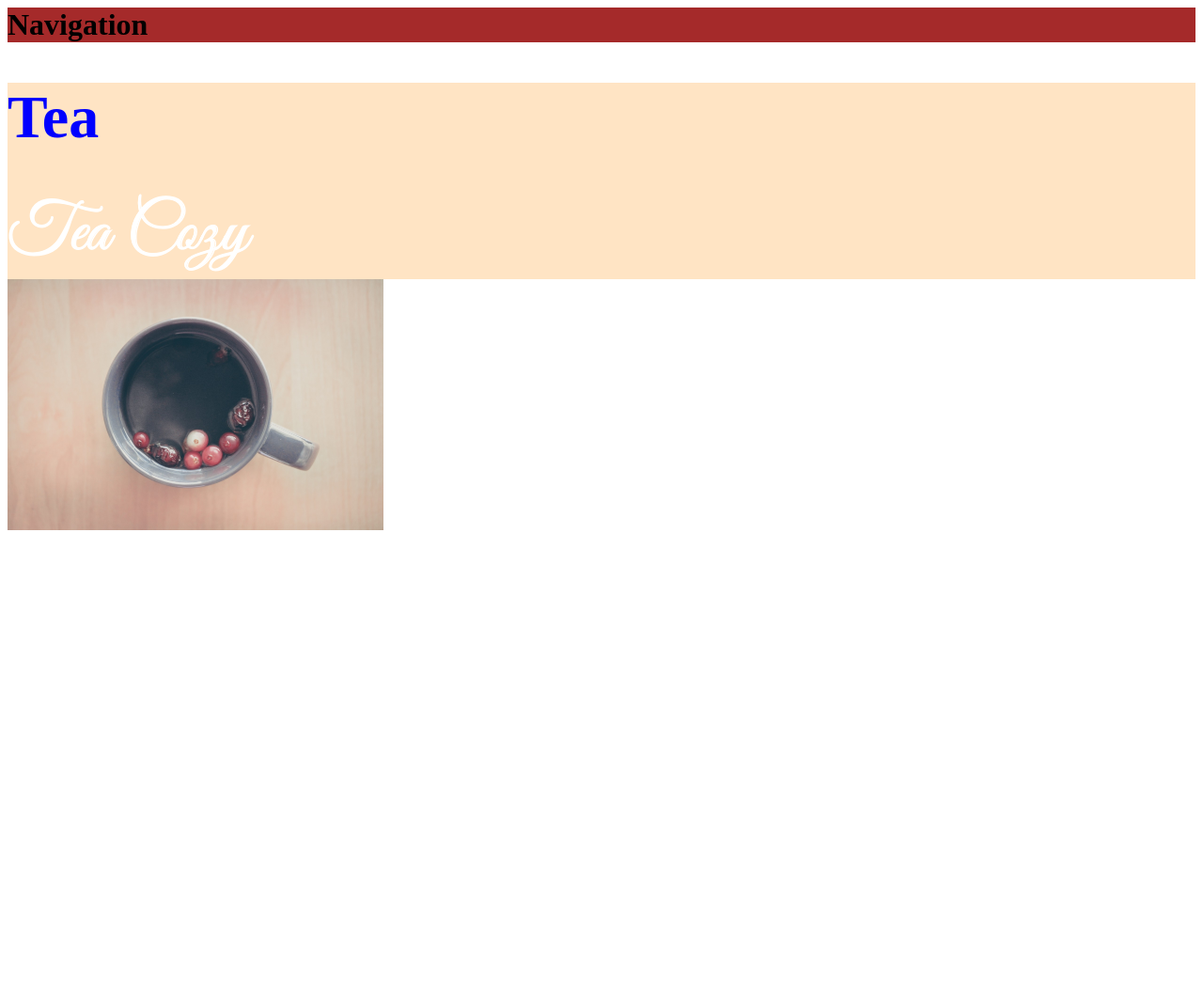
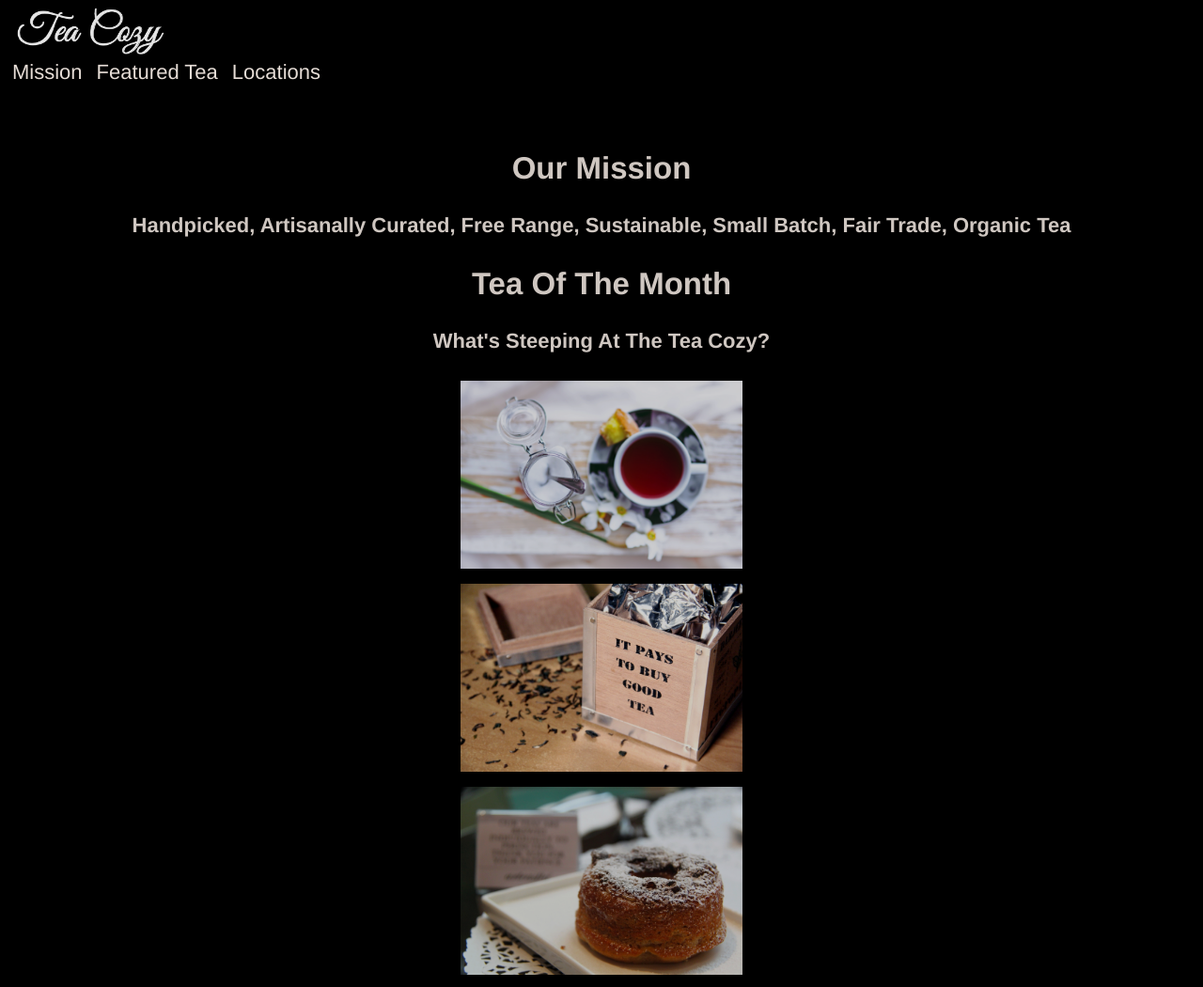
Before and after one commit to Shoktapus/Tea-Cozy-Project-1.0, a plain HTML site: page index.html in a window 1280 px wide. Shown: the top 1050 px of the page at 94% size. Before the commit the page ends 800 px from the top, so only its background shows below. Drawn offline with Linux system fonts and the light colour scheme.

Commit message:
Added most of the content and some of the styles.

```diff
--- a/index.html
+++ b/index.html
@@ -8,18 +8,47 @@
     <link rel="stylesheet" href="styles.css">
   </head>
   <body>
-
-    <div class="nav">
-	<nav>
-        Navigation
-    </nav>
+    <header>
+    <img class="logo" src="img-tea-cozy-logo.png">
+    <div>
+        <ul class="navbar">
+            <li><a href="#mission"></a>Mission</li>
+            <li><a href="#featured-tea"></a>Featured Tea</li>
+            <li><a href="#locations"></a>Locations</li>
+        </ul>
     </div>
-    <div class="h1">
-    <h1>Tea</h1>
-    <img src="img-tea-cozy-logo.png">
-    </div>
-    <div class="bedford">
-        <img class="bizarre" src="img-berryblitz.jpg">
-    </div>
+    </header>
+    <main>
+        <div class="anchor-point" id="mission"></div>
+        <div class="mission">
+            <div class="mission-text">
+                <h2>Our Mission</h2>
+                <h4>Handpicked, Artisanally Curated, Free Range, Sustainable, Small Batch, Fair Trade, Organic Tea</h4>
+            </div>
+        </div>
+        <div class="anchor-point" id="featured-tea"></div>
+        <div class="featured-tea">
+            <h2>Tea Of The Month</h2>
+            <h4>What's Steeping At The Tea Cozy?</h4>
+        <div class="tea-box">
+            <div class="tea-bag">
+                <img class="tea" src="img-bedford-bizarre.webp">
+            </div>
+            <div class="tea-bag">
+                <img class="tea" src="img-spiced-rum.jpg">
+            </div>
+            <div class="tea-bag">
+                <img class="tea" src="img-donut.jpg">
+            </div>
+            <div class="tea-bag">
+                <img class="tea" src="img-myrtle-ave.jpg">
+            </div>
+            <div class="tea-bag">
+                <img class="tea" src="img-bedford-bizarre.webp">
+            </div>
+        </div>
+        </div>
+        <div class="anchor-point" id="locations"></div>
+    </main>
   </body>
 </html>
--- a/styles.css
+++ b/styles.css
@@ -1,18 +1,48 @@
-.nav{
-    background-color: brown;
-    font-weight: bold;
-    font-size: xx-large;
+body{
+    font-family:Helvetica;
+    font-size: 22px;
+    color:seashell;
+    background-color: black;
+    opacity: 0.9;
 }
-.h1{
-    color:blue;
-    background-color: bisque;
-    font-size: xx-large;
+.header{
+    z-index: 1;
+    position:fixed;
+    top:0;
+    left:0;
+    align-items: center;
+    background-color: black;
+    border-bottom: 1px solid seashell;
+    display:flex;
+    justify-content:space-between;
+    width: 100%;
+    height:69px;
+
 
 }
-.bedford{
-   flex-flow:column ;
+.logo{
+    max-height: 50px;
+    padding-left:10px;
 }
-.bizarre{
-    max-width: 400px;
-    max-height: 400px;
+.navbar{
+    display: flex;
+    list-style-type: none;
+    align-items: center;
+    padding-left:0;
+    margin:0
 }
+.navbar li{
+    display:flex;
+    margin-left:5px;
+    margin-right:10px;
+}
+main{
+    margin:70px 20px 20px 20px;
+    text-align:center;
+    opacity:0.9
+}
+.tea{
+    height:200px;
+    width: 300px;
+    padding-bottom:10px;
+}
```
